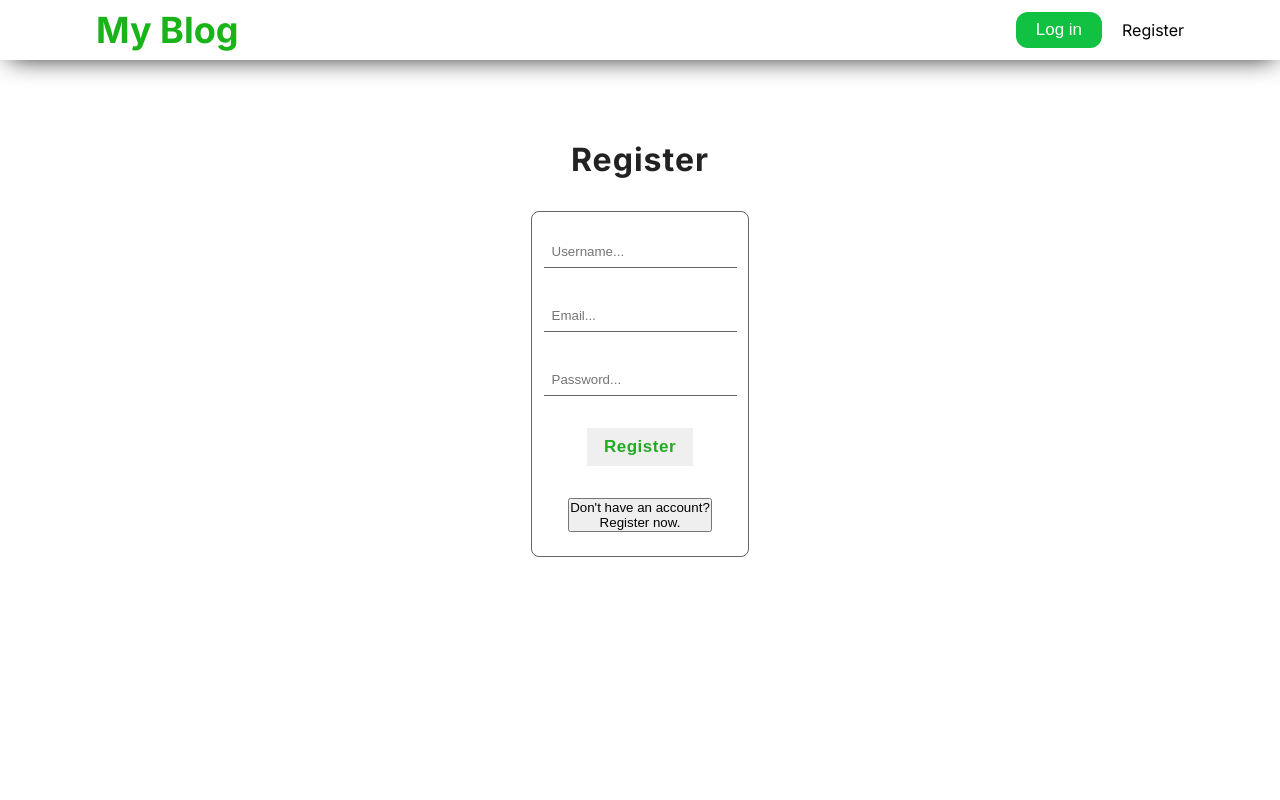
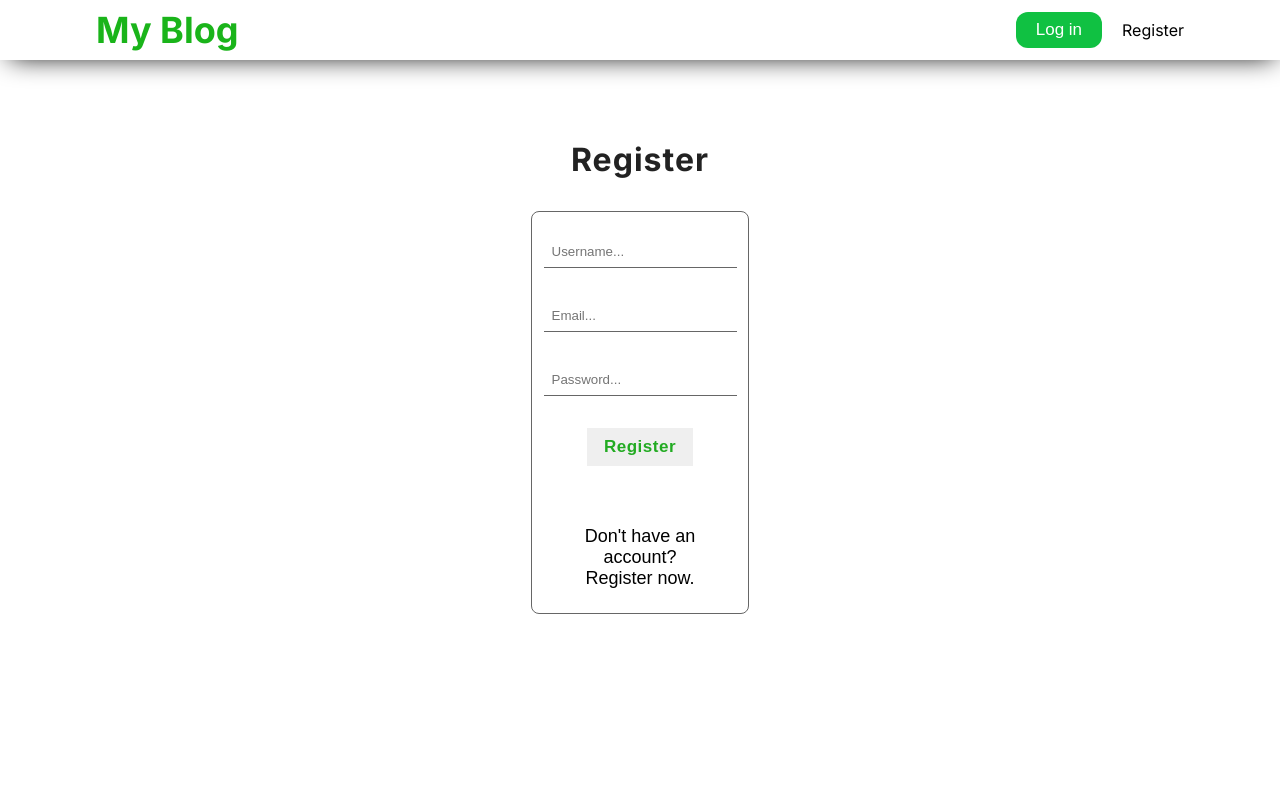
Before and after one commit to TyeStanley/nextjs-blog, a Next.js app: page /register in a window 1280 px wide. Shown: the top 800 px of the page. Built offline with nearby package versions, Linux system fonts and the light colour scheme; no server answers.

Commit message:
made adjustments to register class name

```diff
--- a/src/app/register/register.module.css
+++ b/src/app/register/register.module.css
@@ -57,7 +57,7 @@
   color: #efefef;
 }
 
-.loginNow {
+.registerNow {
   background-color: transparent;
   outline: none;
   border: none;
@@ -68,6 +68,6 @@
   transition: 150ms;
 }
 
-.loginNow:hover {
+.registerNow:hover {
   color: #555;
 }
```
